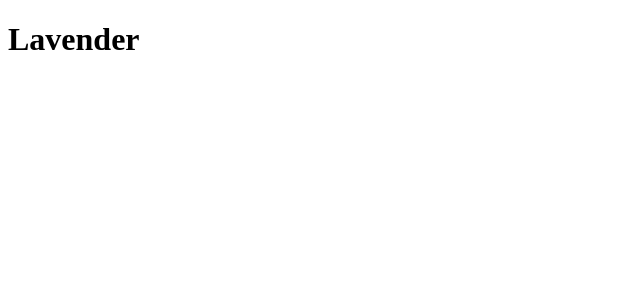
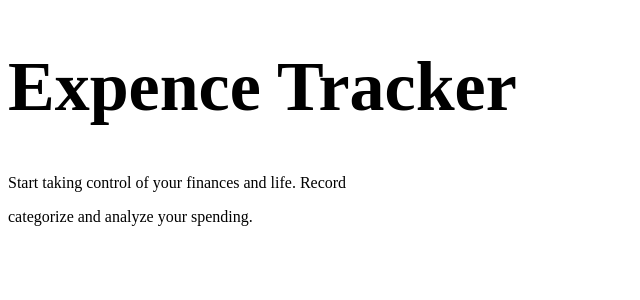
Before and after one commit to LavenderMorara/expense-tracker-codeChallenge, a React (Vite) app: page / in a window 1280 px wide. Shown: the top 300 px of the page, without its empty margins (0-640 px from the left). Built offline with nearby package versions, Linux system fonts and the light colour scheme.

Commit message:
completed the Header.jsx

```diff
--- a/src/App.css
+++ b/src/App.css
@@ -0,0 +1,3 @@
+#increaseHeight{
+  font-size: 70px;
+}
--- a/src/App.jsx
+++ b/src/App.jsx
@@ -1,9 +1,10 @@
 import './App.css'
+import Header from './Header'
 
 function App() {
   return (
     <>
-      <h1>Lavender</h1>
+      <Header/>
     </>
   )
 }
--- /dev/null
+++ b/src/Header.jsx
@@ -0,0 +1,14 @@
+import React from 'react'
+import './App.css'
+
+const Header = () => {
+  return (
+    <>
+    <h1 id="increaseHeight"><strong>Expence Tracker</strong></h1>
+    <p>Start taking control of your finances and life. Record</p>
+    <p>categorize and analyze your spending.</p>
+    </>
+  )
+}
+
+export default Header
```
Also changed, not shown: src/expenses.js (added, +28 -0 lines), src/AddExpenseForm.jsx (added).
